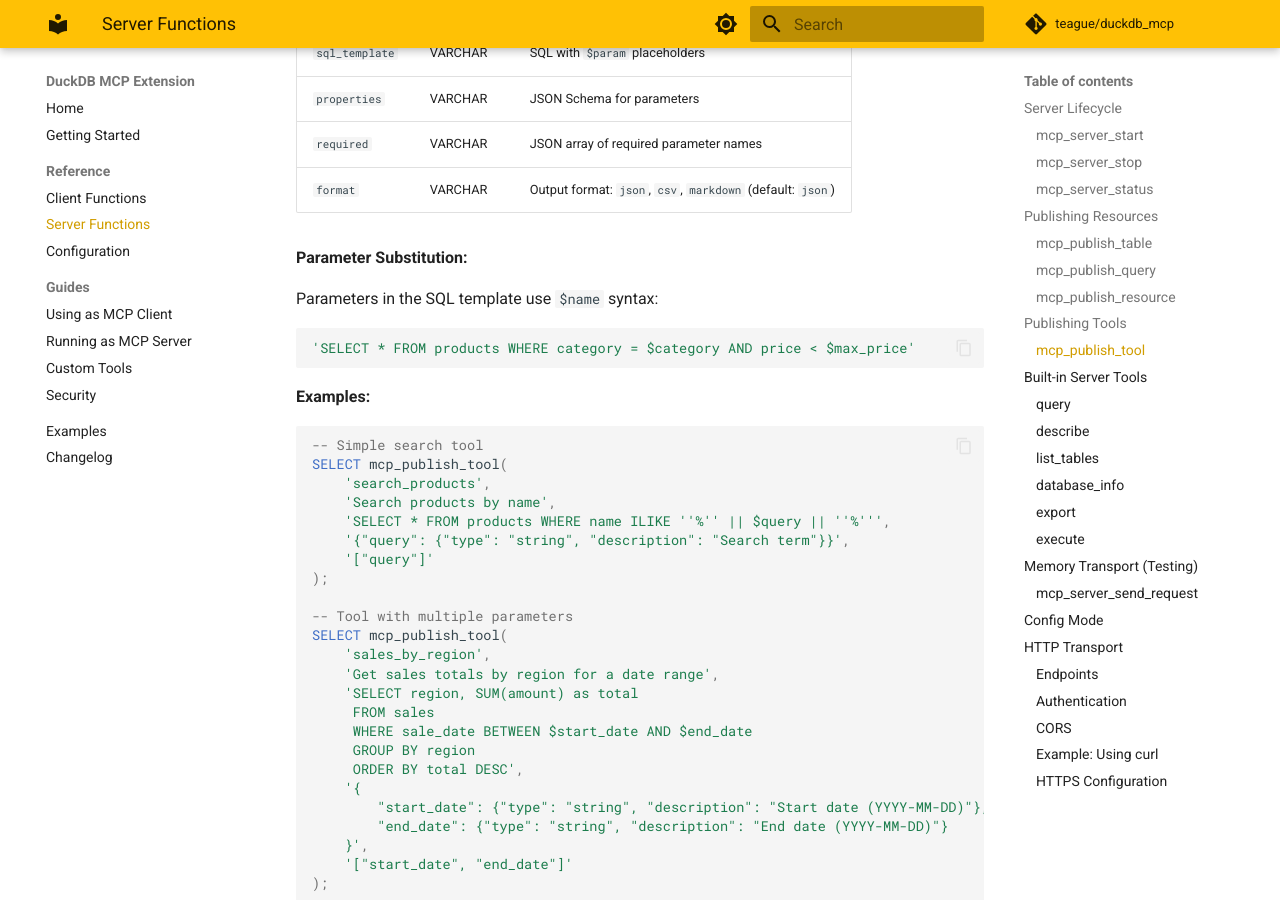
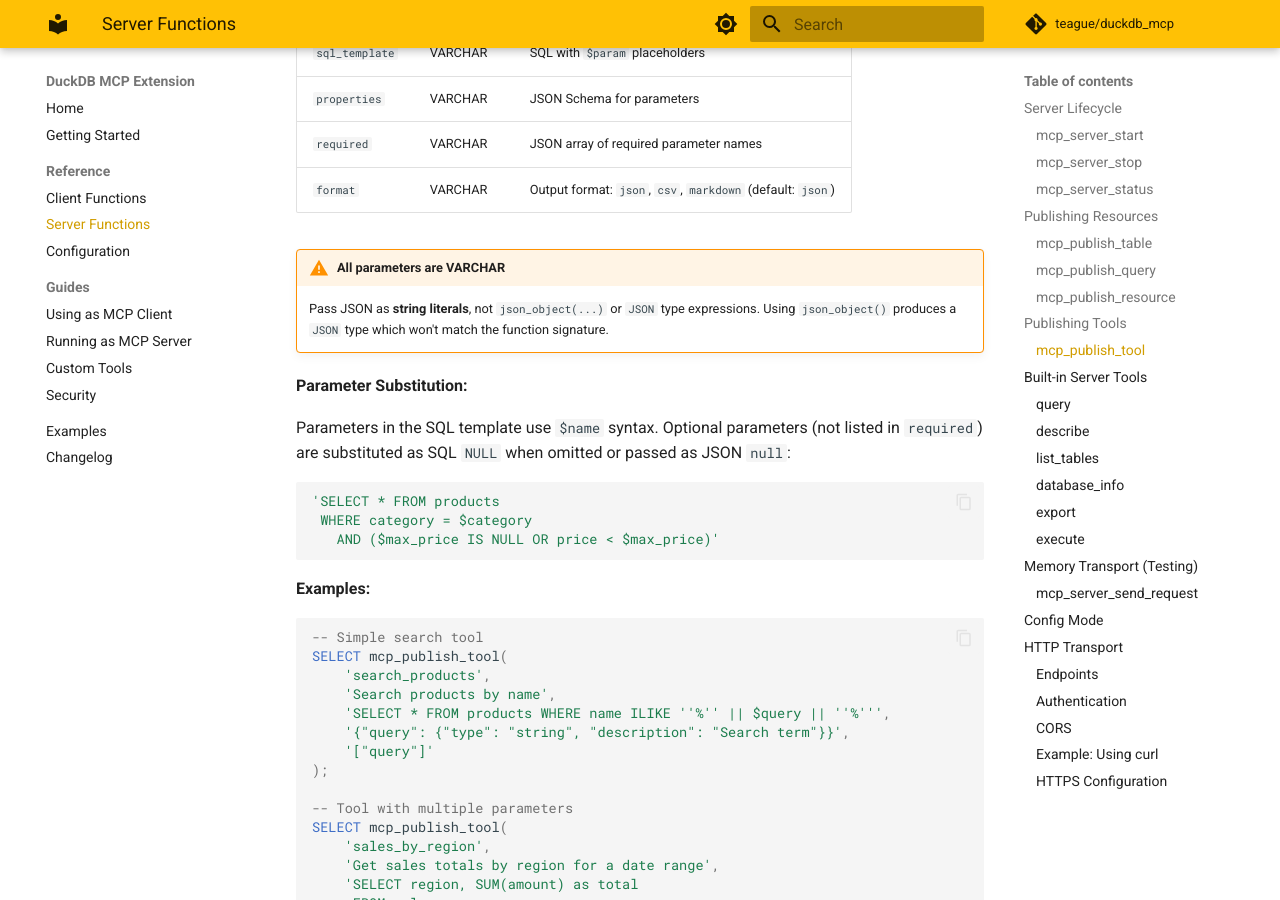
Before and after one commit to teaguesterling/duckdb_mcp, an MkDocs documentation site: the page built from docs/reference/server.md, in a window 1280 px wide and 900 px high, scrolled down 6440 px. Built offline with MkDocs 1.6.1 and Material for MkDocs 9.7.7, drawn with Linux system fonts in a browser that asks for light colours; comment, search, counter and statistics services are not loaded.

Commit message:
Document mcp_publish_tool function signatures (closes #21)
- README: Show both overloads with named parameters, note all params
  are VARCHAR (not JSON type), add example with optional parameter
- Reference docs: Add VARCHAR warning admonition, document optional
  parameter NULL substitution behavior

Co-Authored-By: Claude Opus 4.6 <noreply@anthropic.com>

````diff
--- a/docs/reference/server.md
+++ b/docs/reference/server.md
@@ -270,12 +270,17 @@ SELECT mcp_publish_tool('name', 'description', 'sql_template', 'properties', 're
 | `required` | VARCHAR | JSON array of required parameter names |
 | `format` | VARCHAR | Output format: `json`, `csv`, `markdown` (default: `json`) |
 
+!!! warning "All parameters are VARCHAR"
+    Pass JSON as **string literals**, not `json_object(...)` or `JSON` type expressions. Using `json_object()` produces a `JSON` type which won't match the function signature.
+
 **Parameter Substitution:**
 
-Parameters in the SQL template use `$name` syntax:
+Parameters in the SQL template use `$name` syntax. Optional parameters (not listed in `required`) are substituted as SQL `NULL` when omitted or passed as JSON `null`:
 
 ```sql
-'SELECT * FROM products WHERE category = $category AND price < $max_price'
+'SELECT * FROM products
+ WHERE category = $category
+   AND ($max_price IS NULL OR price < $max_price)'
 ```
 
 **Examples:**
````
Also changed, not shown: README.md (+25 -6 lines).
